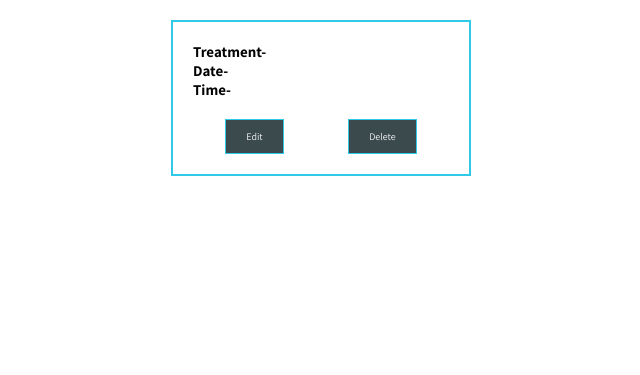
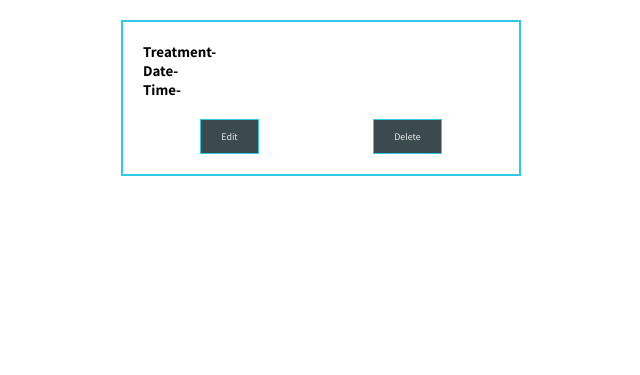
Before and after one commit to Jack112-create/Life-Dentals, a Django app: template booking/templates/booking/booking.html in a window 1280 px wide. Shown: the part 128-503 px from the top of the page, without its empty margins (319-959 px from the left). Run offline with Django 3.2, Linux system fonts and the light colour scheme; the template is opened without the code that fills it, so the values that code supplies are empty; parts of the project's set-up code (start-up, migrations or seed data) failed here and were passed over.

Commit message:
Change appointment width for booked appointment

```diff
--- a/booking/static/css/booking.css
+++ b/booking/static/css/booking.css
@@ -31,9 +31,9 @@
 }
 
 .appointments {
-    width: 300px;
-    max-width: 500px;
-    margin: 0 auto;
+   width: 80%;
+   max-width: 400px;
+   margin: 0 auto;
 }
 
 .appointment-card {
@@ -55,6 +55,8 @@
 
 .appointment-treatment p, .appointment-date p, .appointment-time p {
     font-size: 1.2rem;
+    width: 50%;
+    text-align: center;
 }
 
 .card-buttons {
```
